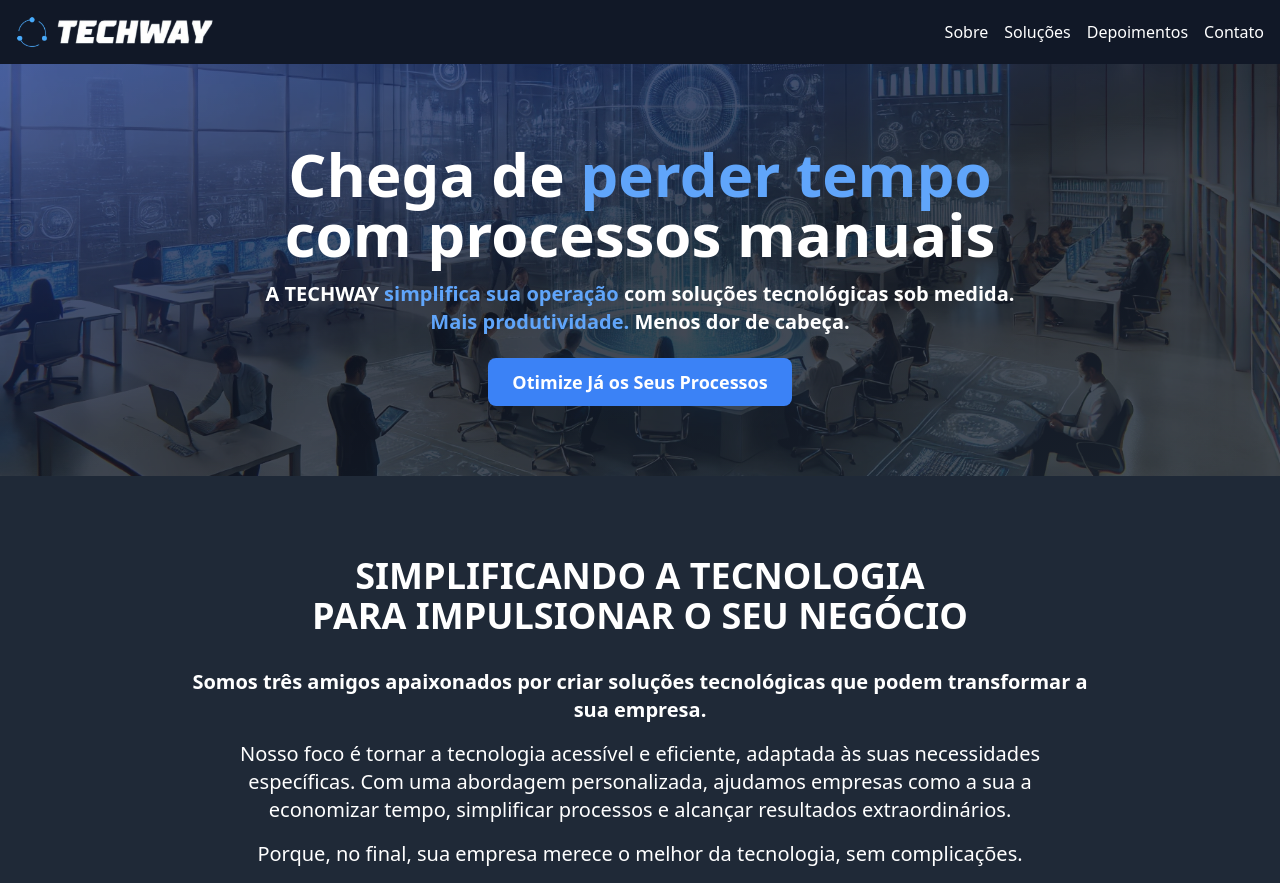
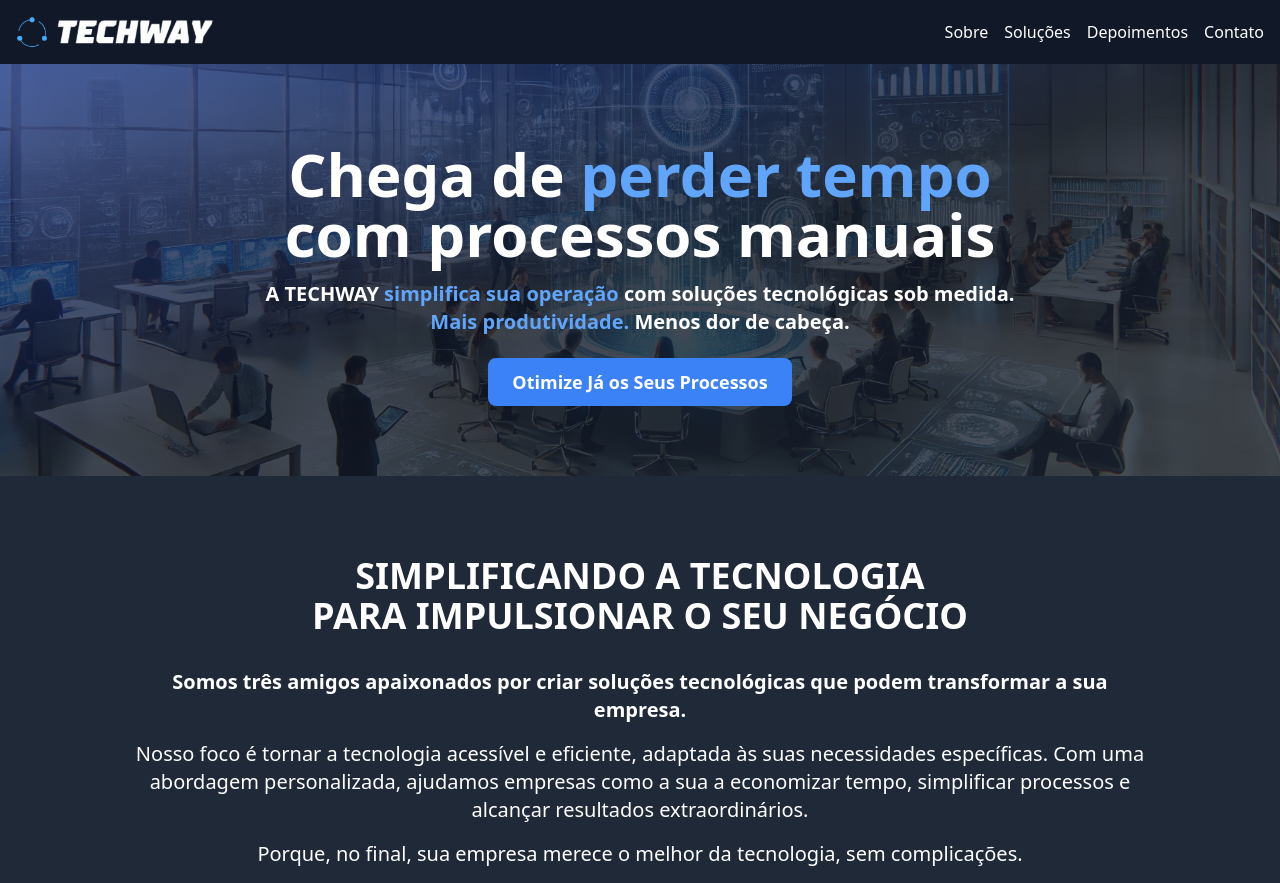
Before and after one commit to Techwayteam/techway-site, a Next.js app: page /techway-site/ in a window 1280 px wide. Shown: the top 883 px of the page. Built offline with nearby package versions, Linux system fonts and the light colour scheme.

Commit message:
Update index.js

```diff
--- a/pages/index.js
+++ b/pages/index.js
@@ -85,13 +85,13 @@ export default function Home() {
         <section id="sobre" className="bg-gray-800 text-white py-20">
           <div className="container mx-auto px-4">
             <h2 className="text-3xl md:text-4xl font-bold mb-8 text-center">SIMPLIFICANDO A TECNOLOGIA < br/> PARA IMPULSIONAR O SEU NEGÓCIO </h2>
-            <p className="text-xl mb-4 text-center max-w-4xl mx-auto font-bold">
+            <p className="text-xl mb-4 text-center max-w-5xl mx-auto font-bold">
               Somos três amigos apaixonados por criar soluções tecnológicas que podem transformar a sua empresa.
                 </p>
-            <p className="text-xl mb-4 text-center max-w-4xl mx-auto">
+            <p className="text-xl mb-4 text-center max-w-5xl mx-auto">
               Nosso foco é tornar a tecnologia acessível e eficiente, adaptada às suas necessidades específicas. Com uma abordagem personalizada, ajudamos empresas como a sua a economizar tempo, simplificar processos e alcançar resultados extraordinários.
                 </p>
-            <p className="text-xl mb-4 text-center max-w-4xl mx-auto">
+            <p className="text-xl mb-12 text-center max-w-5xl mx-auto">
               Porque, no final, sua empresa merece o melhor da tecnologia, sem complicações.
                 </p>
             <div className="grid md:grid-cols-3 gap-8 mb-12">
@@ -101,7 +101,7 @@ export default function Home() {
                 </div>
                 <h3 className="text-xl font-bold mb-3">Atendimento Personalizado</h3>
                 <p> Nós não trabalhamos com soluções prontas. Cada projeto é desenvolvido sob medida para a realidade da sua empresa, garantindo que suas necessidades específicas sejam atendidas com precisão. </p>
-                <p classname="mt-3"> <span className="text-blue-400 font-bold"> Você merece uma solução que entenda o seu negócio. </span> </p>
+                <p ClassName="mt-4"> <span className="text-blue-400 font-bold"> Você merece uma solução que entenda o seu negócio. </span> </p>
               </div>
               <div className="bg-gray-700 p-6 rounded-lg text-center">
                 <div className="mb-4 flex justify-center">
@@ -109,7 +109,7 @@ export default function Home() {
                 </div>
                 <h3 className="text-xl font-bold mb-3">Soluções Escaláveis</h3>
                 <p>Seja você uma pequena empresa ou uma grande organização, nossas soluções crescem junto com o seu negócio. Projetamos ferramentas que se adaptam à sua evolução, oferecendo estabilidade e eficiência em qualquer etapa. </p>
-                <p classname="mt-3"> <span className="text-blue-400 font-bold"> Tecnologia feita para acompanhar o seu sucesso. </span> </p>
+                <p ClassName="mt-4"> <span className="text-blue-400 font-bold"> Tecnologia feita para acompanhar o seu sucesso. </span> </p>
               </div>
               <div className="bg-gray-700 p-6 rounded-lg text-center">
                 <div className="mb-4 flex justify-center">
@@ -117,7 +117,7 @@ export default function Home() {
                 </div>
                 <h3 className="text-xl font-bold mb-3">Resultados Rápidos</h3>
                 <p>Sabemos que o tempo é precioso. Por isso, focamos em implementar soluções que gerem impacto imediato no seu dia a dia, eliminando gargalos e otimizando processos. </p>
-                <p classname="mt-3"> <span className="text-blue-400 font-bold"> Menos espera, mais resultados para o seu negócio. </span> </p>
+                <p ClassName="mt-4"> <span className="text-blue-400 font-bold"> Menos espera, mais resultados para o seu negócio. </span> </p>
               </div>
             </div>
             <p className="text-xl mb-8 text-center">Vamos juntos transformar seu negócio com soluções inteligentes.</p>
```
